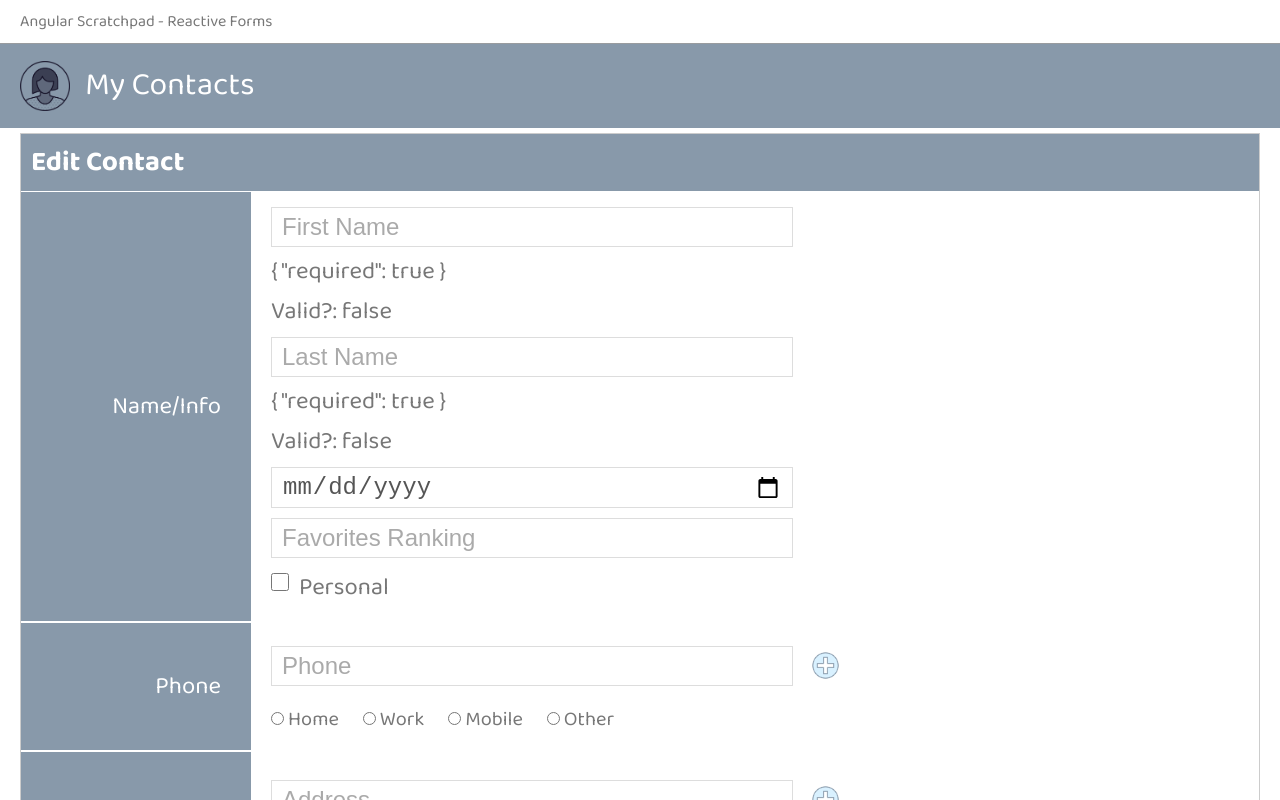
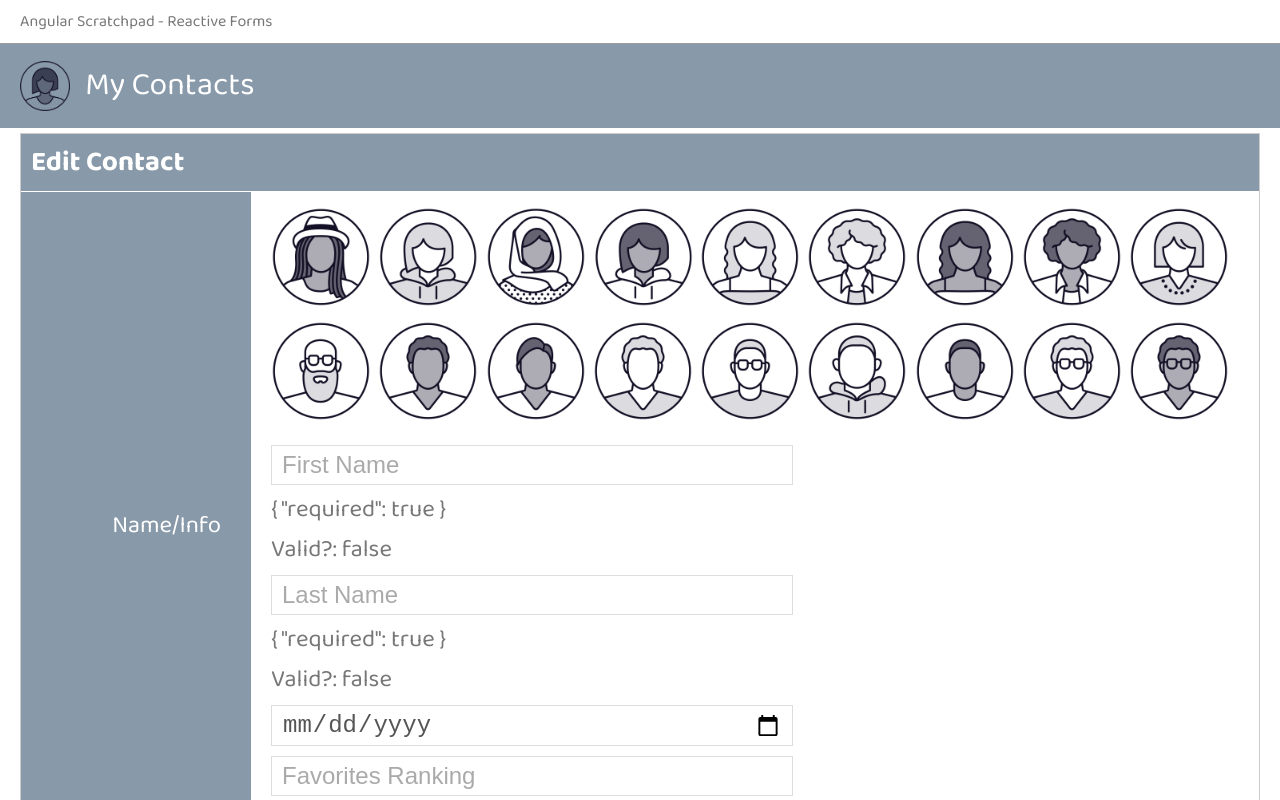
Before and after one commit to ozgursarikamis/angular-sandbox, an Angular app: page /contacts/edit in a window 1280 px wide. Shown: the top 800 px of the page. Built offline with nearby package versions, Linux system fonts and the light colour scheme; what angular-in-memory-web-api would draw is missing.

Commit message:
Profile icon selector component

```diff
--- a/src/app/app.module.ts
+++ b/src/app/app.module.ts
@@ -11,13 +11,15 @@ import { EditContactComponent } from './edit-contact/edit-contact.component';
 import { ReactiveFormsModule } from '@angular/forms';
 import { InMemoryContactsApi } from './contacts/in-memory-contacts.service';
 import { DateValueAccessorDirective } from './directives/date-value-accessor.directive';
+import { ProfileIconSelectorComponent } from './profile-icon-selector/profile-icon-selector.component';
 
 @NgModule({
   declarations: [
     AppComponent,
     DateValueAccessorDirective,
     ContactListComponent,
-    EditContactComponent
+    EditContactComponent,
+    ProfileIconSelectorComponent
   ],
   imports: [
     BrowserModule,
--- a/src/app/edit-contact/edit-contact.component.html
+++ b/src/app/edit-contact/edit-contact.component.html
@@ -6,6 +6,7 @@
     <section>
       <nav>Name/Info</nav>
       <div>
+        <app-profile-icon-selector></app-profile-icon-selector>
         <input formControlName="firstName" placeholder="First Name" />
         <span style="color: red;" *ngIf="firstName.invalid && firstName?.touched">
           Please enter a valid name
--- /dev/null
+++ b/src/app/profile-icon-names.ts
@@ -0,0 +1,20 @@
+export const profileIconNames = [
+    'person-01.png',
+    'person-02.png',
+    'person-03.png',
+    'person-04.png',
+    'person-05.png',
+    'person-06.png',
+    'person-07.png',
+    'person-08.png',
+    'person-09.png',
+    'person-10.png',
+    'person-11.png',
+    'person-12.png',
+    'person-13.png',
+    'person-14.png',
+    'person-15.png',
+    'person-16.png',
+    'person-17.png',
+    'person-18.png',
+  ];
--- /dev/null
+++ b/src/app/profile-icon-selector/profile-icon-selector.component.css
@@ -0,0 +1,15 @@
+ul {
+    display: flex;
+    flex-wrap: wrap;
+    justify-content: space-between;
+}
+
+img {
+    cursor: pointer;
+    width: 100px;
+}
+
+.selected {
+    border-radius: 60px;
+    background-color: #e0fecb;
+}
--- /dev/null
+++ b/src/app/profile-icon-selector/profile-icon-selector.component.html
@@ -0,0 +1,5 @@
+<ul>
+    <li *ngFor="let icon of profileIcons">
+       <img [src]="'/assets/profile/' + icon" [alt]="icon"/>
+    </li>
+</ul>
--- /dev/null
+++ b/src/app/profile-icon-selector/profile-icon-selector.component.ts
@@ -0,0 +1,11 @@
+import { Component } from '@angular/core';
+import { profileIconNames } from '../profile-icon-names';
+
+@Component({
+  selector: 'app-profile-icon-selector',
+  templateUrl: './profile-icon-selector.component.html',
+  styleUrl: './profile-icon-selector.component.css'
+})
+export class ProfileIconSelectorComponent {
+  profileIcons = profileIconNames;
+}
```
